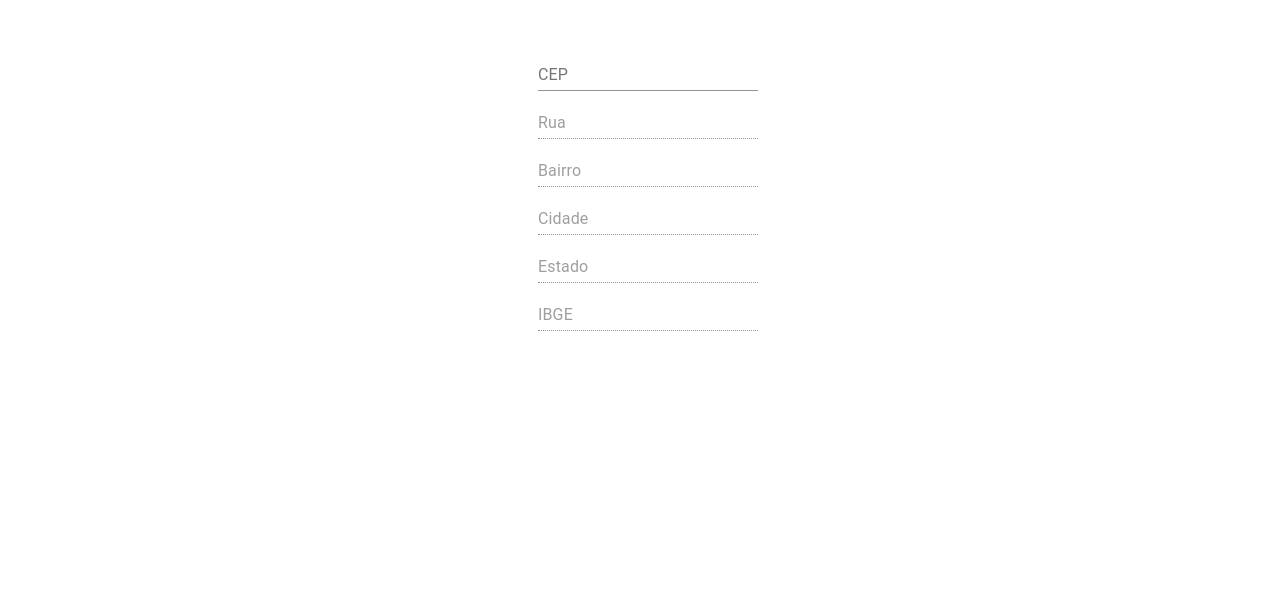
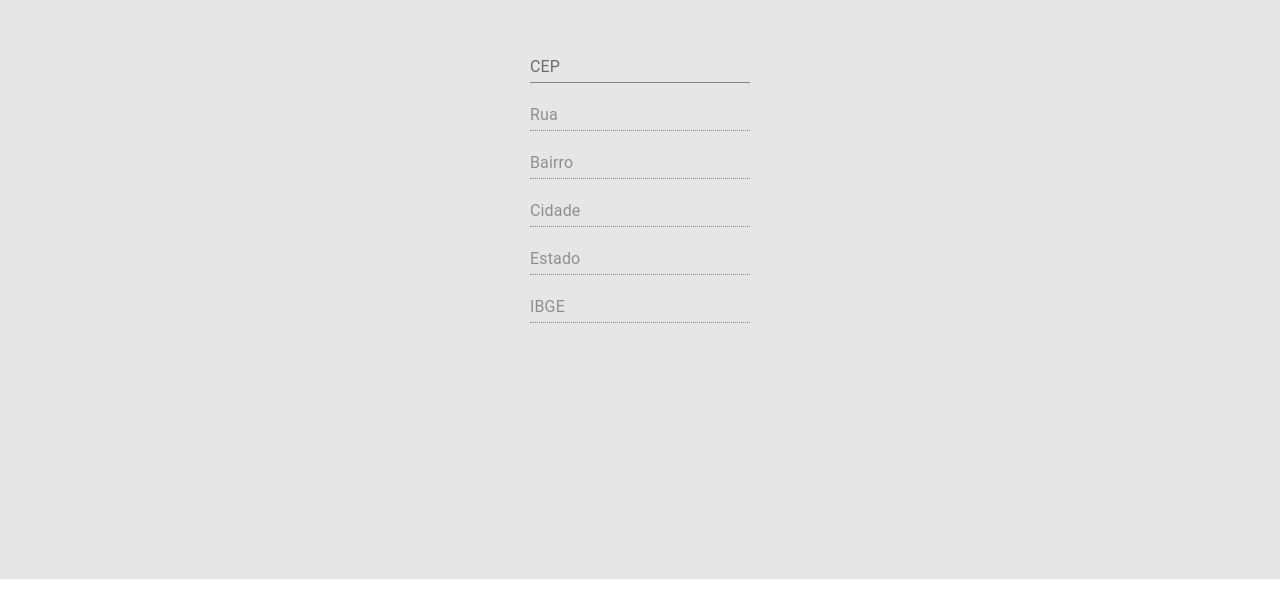
Before and after one commit to RicardoMorato/formularioDeCep, a React (Create React App) app: page / in a window 1280 px wide. Shown: the part 221-816 px from the top of the page. Built offline with nearby package versions, Linux system fonts and the light colour scheme.

Commit message:
feat(zip-code): Added zip code state.

```diff
--- a/src/components/Input/Input.jsx
+++ b/src/components/Input/Input.jsx
@@ -3,20 +3,22 @@ import { TextField } from '@material-ui/core';
 import PropTypes from 'prop-types';
 import './Input.scss';
 
-export default function Input({ cep, other }) {
+export default function Input({ cep, other, handleChange }) {
   Input.propTypes = {
     cep: PropTypes.bool,
     other: PropTypes.string,
+    handleChange: PropTypes.func,
   };
 
   Input.defaultProps = {
     cep: true,
     other: '',
+    handleChange: () => {},
   };
 
   return (
     cep
-      ? <TextField label="CEP" id="standard-basic" />
+      ? <TextField label="CEP" id="standard-basic" onChange={handleChange} />
       : <TextField label={other} id="filled-basic" disabled />
   );
 }
--- a/src/views/Form/Form.jsx
+++ b/src/views/Form/Form.jsx
@@ -1,21 +1,27 @@
-import React from 'react';
+import React, { useState } from 'react';
 import { Input } from '../../components';
 import './Form.scss';
 
 export default function Form() {
+  const [zipCode, setZipCode] = useState('');
+
+  const handleChange = (e) => {
+    setZipCode(e.target.value);
+  };
+
   return (
     <div className="form">
-      <Input cep="true" />
+      <Input cep handleChange={handleChange} />
 
-      <Input cep="" other="Rua" />
+      <Input cep={false} other="Rua" />
 
-      <Input cep="" other="Bairro" />
+      <Input cep={false} other="Bairro" />
 
-      <Input cep="" other="Cidade" />
+      <Input cep={false} other="Cidade" />
 
-      <Input cep="" other="Estado" />
+      <Input cep={false} other="Estado" />
 
-      <Input cep="" other="IBGE" />
+      <Input cep={false} other="IBGE" />
 
     </div>
   );
--- a/src/views/Form/Form.scss
+++ b/src/views/Form/Form.scss
@@ -1,4 +1,10 @@
+* {
+  margin: 0;
+  box-sizing: border-box;
+}
+
 .form {
+  background-color: #e6e6e7;
   min-height: 100vh;
   min-width: 100vw;
   display: flex;
```
Also changed, not shown: src/utility/funcs.js (added).
